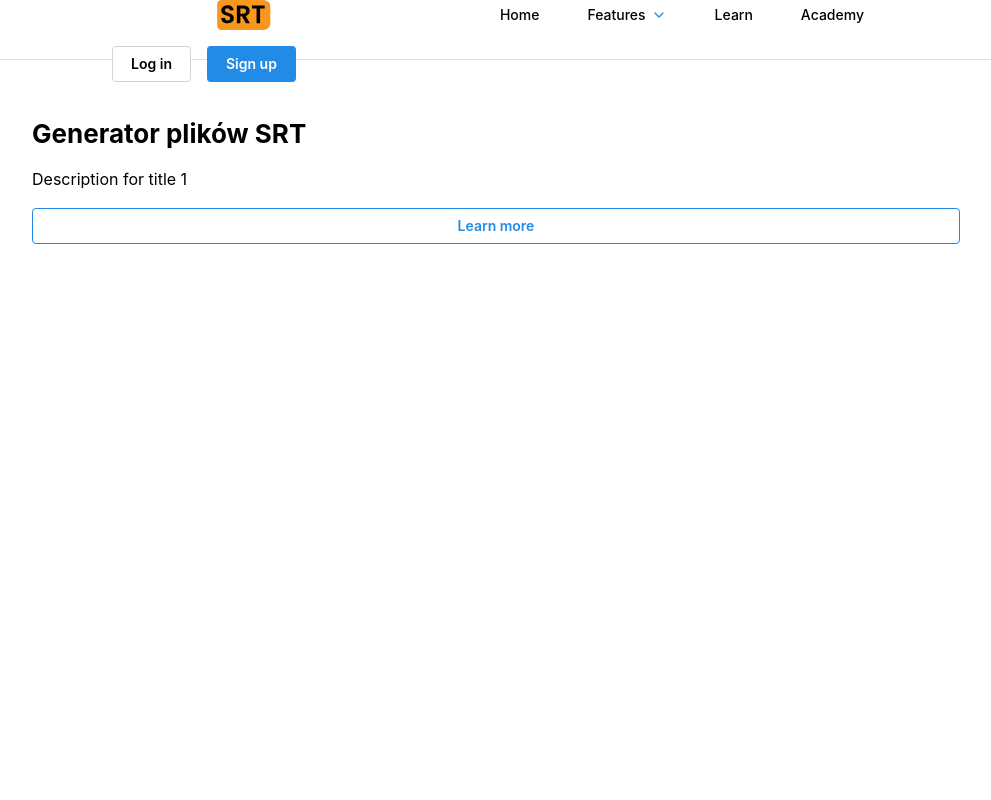
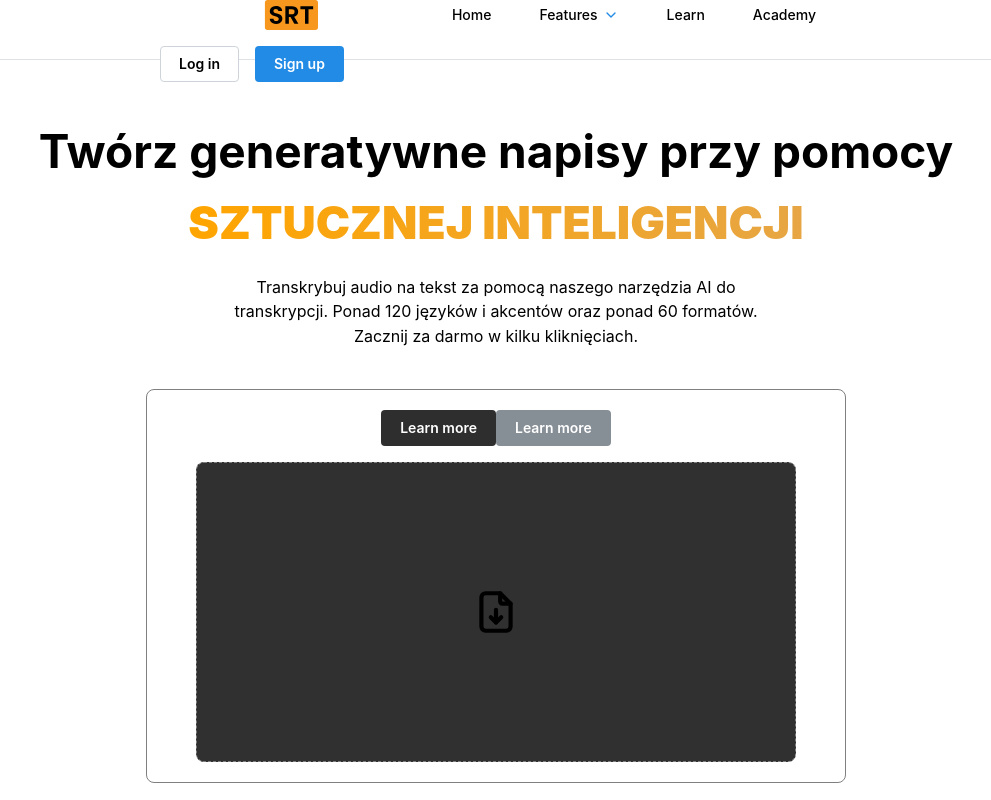
Before and after one commit to wonszux/mp3-to-srt-converter-react-nextjs, a Next.js app: page / in a window 1280 px wide. Shown: the whole page, without its empty margins (144-1135 px from the left). Built offline with nearby package versions, Linux system fonts and the light colour scheme.

Commit message:
ciągdalszy

```diff
--- a/src/app/page.tsx
+++ b/src/app/page.tsx
@@ -1,10 +1,11 @@
-import { Box } from "@mantine/core";
-import HeroContentLeft from "@/components/hero/Hero";
+import HeroContent from "@/components/hero/Hero";
+import FileInput from "@/components/fileInput/fileinput";
 
 export default function Demo() {
   return (
-    <Box>
-      <HeroContentLeft />
-    </Box>
+    <>
+      <HeroContent />
+      <FileInput />
+    </>
   );
 }
--- /dev/null
+++ b/src/components/fileInput/fileinput.tsx
@@ -0,0 +1,43 @@
+import { Button, Container, Stack } from "@mantine/core";
+import { IconFileDownload } from "@tabler/icons-react";
+
+export default function FileInput() {
+  return (
+    <Container
+      style={{
+        maxWidth: 700,
+        paddingTop: 20,
+        paddingBottom: 20,
+        justifyContent: "center",
+        border: "solid 1px gray",
+        alignItems: "center",
+        borderRadius: 8,
+      }}
+    >
+      <Stack>
+        <Container>
+          <Button variant="filled" color="dark">
+            Learn more
+          </Button>
+          <Button variant="filled" color="gray">
+            Learn more
+          </Button>
+        </Container>
+        <Container
+          style={{
+            display: "flex",
+            justifyContent: "center",
+            alignItems: "center",
+            borderRadius: 8,
+            border: "dashed 1px gray",
+            minWidth: 600,
+            minHeight: 300,
+            background: "#303030ff",
+          }}
+        >
+          <IconFileDownload size={50} />
+        </Container>
+      </Stack>
+    </Container>
+  );
+}
--- a/src/components/header/Header.tsx
+++ b/src/components/header/Header.tsx
@@ -89,15 +89,8 @@ export default function HeaderMegaMenu() {
   return (
     <Box pb={120}>
       <header className={classes.header}>
-        <Group justify="space-between" h="100%" mx="15rem">
-          <Image
-            radius="md"
-            h={30}
-            w="auto"
-            fit="contain"
-            src="/logo.svg"
-            alt="Logo"
-          />
+        <Group justify="space-between" h="100%" mx="18rem">
+          <Image h={30} w="auto" fit="contain" src="/logo.svg" alt="Logo" />
           <Group align="center" ml={25}>
             <a href="#" className={classes.link}>
               Home
--- a/src/components/hero/Hero.tsx
+++ b/src/components/hero/Hero.tsx
@@ -1,20 +1,30 @@
-import {
-  Button,
-  Container,
-  Box,
-  Text,
-  Title,
-  SimpleGrid,
-  Stack,
-} from "@mantine/core";
+import { Button, Container, Text, Stack, Flex } from "@mantine/core";
 
-export default function HeroContentLeft() {
+export default function HeroContent() {
   return (
     <Container my={40}>
       <Stack>
-        <Title order={2}>Generator plików SRT</Title>
-        <Text>Description for title 1</Text>
-        <Button variant="outline">Learn more</Button>
+        <Flex justify="center" align="center">
+          <Text style={{ textAlign: "center", fontSize: 46, fontWeight: 700 }}>
+            Twórz generatywne napisy przy pomocy <br />
+            <span
+              style={{
+                background: "linear-gradient(90deg, orange, #e7a644ff)",
+                WebkitBackgroundClip: "text",
+                WebkitTextFillColor: "transparent",
+                textTransform: "uppercase",
+                fontWeight: 900,
+              }}
+            >
+              sztucznej inteligencji
+            </span>
+          </Text>
+        </Flex>
+        <Text style={{ textAlign: "center", maxWidth: 550, margin: "0 auto" }}>
+          Transkrybuj audio na tekst za pomocą naszego narzędzia AI do
+          transkrypcji. Ponad 120 języków i akcentów oraz ponad 60 formatów.
+          Zacznij za darmo w kilku kliknięciach.
+        </Text>
       </Stack>
     </Container>
   );
```
Also changed, not shown: public/logo.svg.
